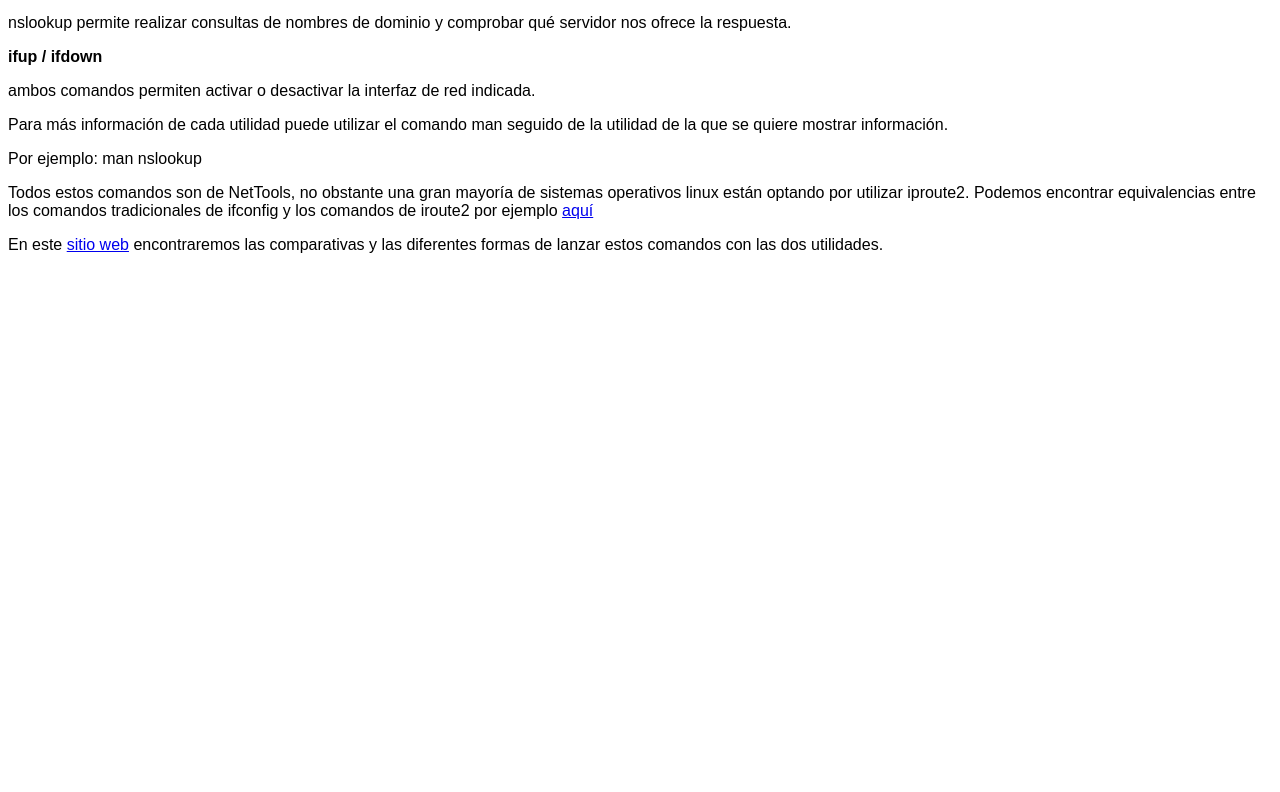
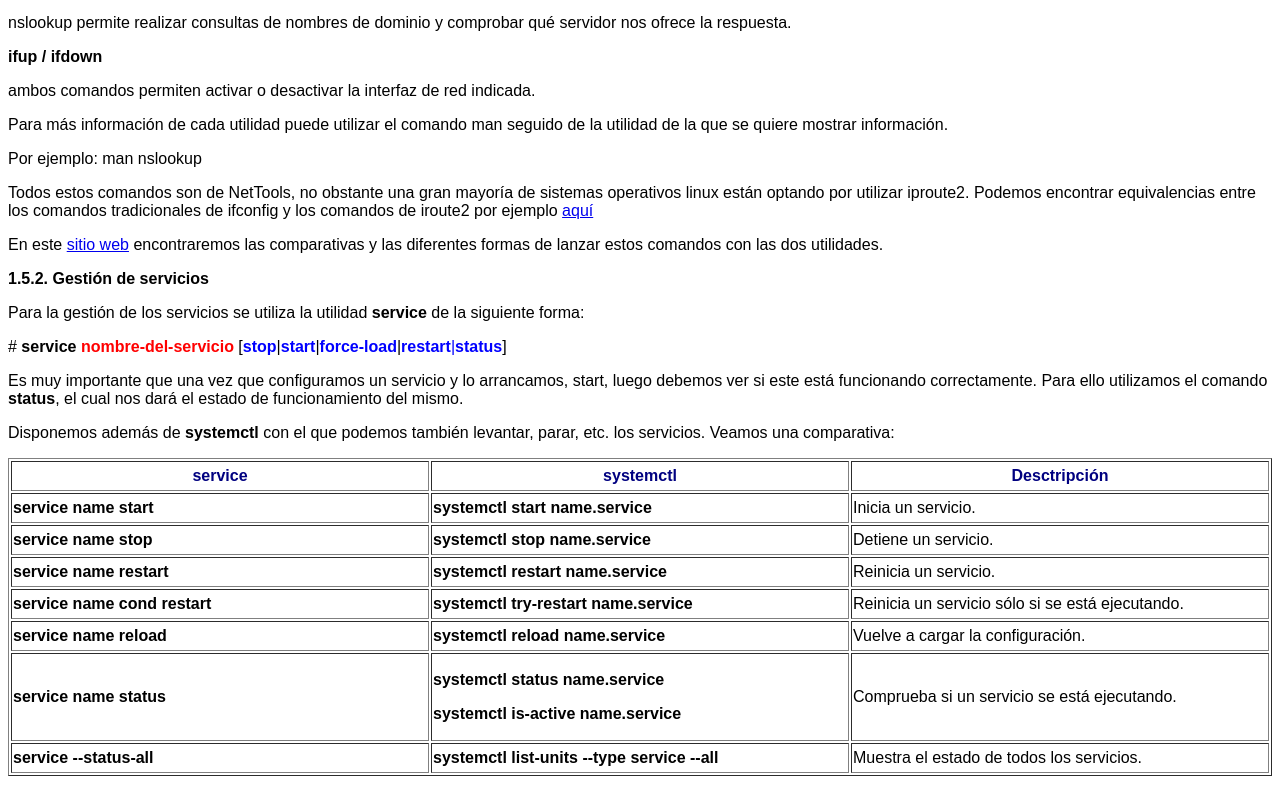
Before and after one commit to profesorgalduf/SR, a plain HTML site: page comandos.html in a window 1280 px wide. Shown: the part 446-1238 px from the top of the page. Before the commit the page ends 800 px from the top, so only its background shows below. Drawn offline with Linux system fonts and the light colour scheme.

Commit message:
Update comandos.html

```diff
--- a/comandos.html
+++ b/comandos.html
@@ -26,5 +26,59 @@
 <p><span style="font-family: arial, helvetica, sans-serif;">Todos estos comandos son de NetTools, no obstante una gran mayoría de sistemas operativos linux están optando por utilizar iproute2. Podemos encontrar equivalencias entre los comandos tradicionales de ifconfig y los comandos de iroute2 por ejemplo <a href="https://www.redeszone.net/tutoriales/servidores/configurar-linux-comando-ip-iproute2-suite/">aquí</a></span></p>
 <p><span style="font-family: arial, helvetica, sans-serif;">En este <a href="https://www.zeppelinux.es/como-utilizar-iproute2-en-lugar-de-ifconfig/">sitio web</a> encontraremos las comparativas y las diferentes formas de lanzar estos comandos con las dos utilidades.</span></p></div>
 
+    <div class="exe-text"><p><span style="font-family: arial, helvetica, sans-serif;"><strong><span style="font-size: 12pt;">1.5.2. Gestión de servicios</span></strong></span></p>
+<p><span style="font-family: arial, helvetica, sans-serif;">Para la gestión de los servicios se utiliza la utilidad <strong>service</strong> de la siguiente forma:</span></p>
+<p><span style="font-family: arial, helvetica, sans-serif;"># <strong>service</strong> <span style="color: #ff0000;"><strong>nombre-del-servicio</strong></span> [<strong><span style="color: #0000ff;">stop</span></strong>|<strong><span style="color: #0000ff;">start</span></strong>|<strong><span style="color: #0000ff;">force-load</span></strong>|<span style="color: #0000ff;"><strong>restart</strong>|<strong>status</strong></span>]</span></p>
+<p><span style="font-family: arial, helvetica, sans-serif;">Es muy importante que una vez que configuramos un servicio y lo arrancamos, start, luego debemos ver si este está funcionando correctamente. Para ello utilizamos el comando <strong>status</strong>, el cual nos dará el estado de funcionamiento del mismo.</span></p>
+<p></p>
+<p><span style="font-family: arial, helvetica, sans-serif;">Disponemos además de <strong>systemctl</strong> con el que podemos también levantar, parar, etc. los servicios. Veamos una comparativa:</span></p>
+<table border="1" style="width: 100%; height: 208px;">
+<tbody>
+<tr style="height: 26px;">
+<td style="width: 33.3333%; text-align: center; height: 26px;"><span style="color: #000080; font-family: arial, helvetica, sans-serif;"><strong>service</strong></span></td>
+<td style="width: 33.3333%; text-align: center; height: 26px;"><span style="color: #000080; font-family: arial, helvetica, sans-serif;"><strong>systemctl </strong></span></td>
+<td style="width: 33.3333%; text-align: center; height: 26px;"><span style="color: #000080; font-family: arial, helvetica, sans-serif;"><strong>Desctripción</strong></span></td>
+</tr>
+<tr style="height: 26px;">
+<td style="width: 33.3333%; height: 26px;"><span style="font-family: arial, helvetica, sans-serif;"><strong>service name start</strong></span></td>
+<td style="width: 33.3333%; height: 26px;"><span style="font-family: arial, helvetica, sans-serif;"><strong>systemctl start name.service</strong></span></td>
+<td style="width: 33.3333%; height: 26px;"><span style="font-family: arial, helvetica, sans-serif;">Inicia un servicio.</span></td>
+</tr>
+<tr style="height: 26px;">
+<td style="width: 33.3333%; height: 26px;"><span style="font-family: arial, helvetica, sans-serif;"><strong>service name stop</strong></span></td>
+<td style="width: 33.3333%; height: 26px;"><span style="font-family: arial, helvetica, sans-serif;"><strong>systemctl stop name.service</strong></span></td>
+<td style="width: 33.3333%; height: 26px;"><span style="font-family: arial, helvetica, sans-serif;">Detiene un servicio.</span></td>
+</tr>
+<tr style="height: 26px;">
+<td style="width: 33.3333%; height: 26px;"><span style="font-family: arial, helvetica, sans-serif;"><strong>service name restart</strong></span></td>
+<td style="width: 33.3333%; height: 26px;"><span style="font-family: arial, helvetica, sans-serif;"><strong>systemctl restart name.service</strong></span></td>
+<td style="width: 33.3333%; height: 26px;"><span style="font-family: arial, helvetica, sans-serif;">Reinicia un servicio.</span></td>
+</tr>
+<tr style="height: 26px;">
+<td style="width: 33.3333%; height: 26px;"><span style="font-family: arial, helvetica, sans-serif;"><strong>service name cond restart</strong></span></td>
+<td style="width: 33.3333%; height: 26px;"><span style="font-family: arial, helvetica, sans-serif;"><strong>systemctl try-restart name.service</strong></span></td>
+<td style="width: 33.3333%; height: 26px;"><span style="font-family: arial, helvetica, sans-serif;">Reinicia un servicio sólo si se está ejecutando.</span></td>
+</tr>
+<tr style="height: 26px;">
+<td style="width: 33.3333%; height: 26px;"><span style="font-family: arial, helvetica, sans-serif;"><strong>service name reload</strong></span></td>
+<td style="width: 33.3333%; height: 26px;"><span style="font-family: arial, helvetica, sans-serif;"><strong>systemctl reload name.service</strong></span></td>
+<td style="width: 33.3333%; height: 26px;"><span style="font-family: arial, helvetica, sans-serif;">Vuelve a cargar la configuración.</span></td>
+</tr>
+<tr style="height: 26px;">
+<td style="width: 33.3333%; height: 26px;"><span style="font-family: arial, helvetica, sans-serif;"><strong>service name status</strong></span></td>
+<td style="width: 33.3333%; height: 26px;">
+<p><span style="font-family: arial, helvetica, sans-serif;"><strong>systemctl status name.service</strong></span></p>
+<p><span style="font-family: arial, helvetica, sans-serif;"><strong>systemctl is-active name.service</strong></span></p>
+</td>
+<td style="width: 33.3333%; height: 26px;"><span style="font-family: arial, helvetica, sans-serif;">Comprueba si un servicio se está ejecutando.</span></td>
+</tr>
+<tr style="height: 26px;">
+<td style="width: 33.3333%; height: 26px;"><span style="font-family: arial, helvetica, sans-serif;"><strong>service --status-all</strong></span></td>
+<td style="width: 33.3333%; height: 26px;"><span style="font-family: arial, helvetica, sans-serif;"><strong>systemctl list-units --type service --all</strong></span></td>
+<td style="width: 33.3333%; height: 26px;"><span style="font-family: arial, helvetica, sans-serif;">Muestra el estado de todos los servicios.</span></td>
+</tr>
+</tbody>
+</table>
+<p></p></div>
 </body>
 </html>
```
